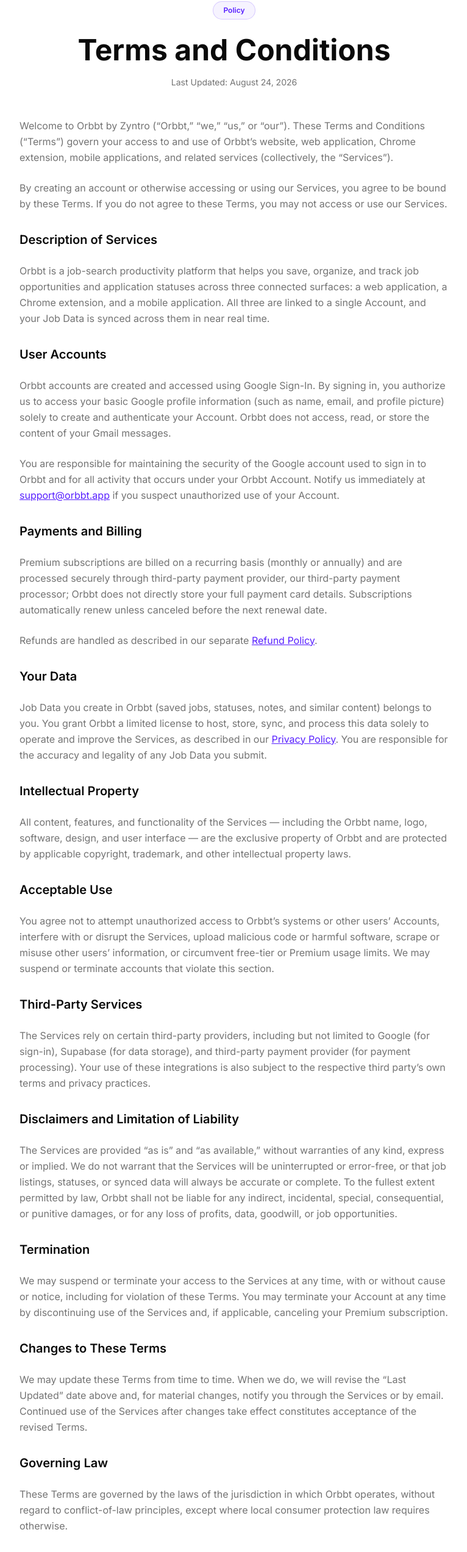
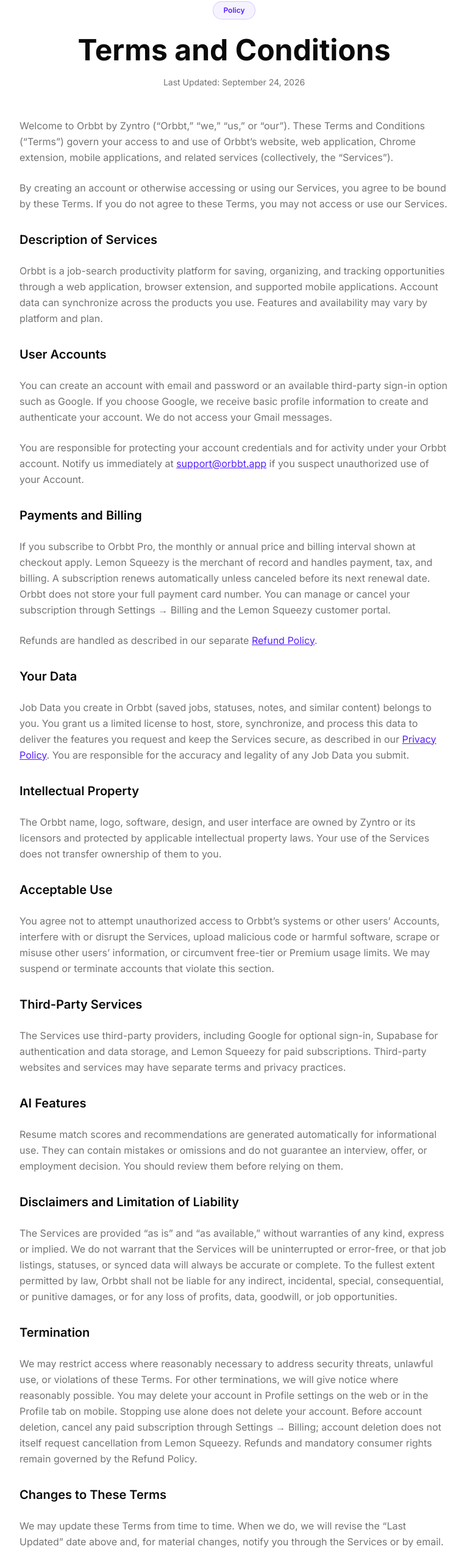
Before and after one commit to Zyntro-Official/orbbt-website, a Next.js app: page /terms in a window 1280 px wide. Shown: the part 159-2704 px from the top of the page at 61% size, without its empty margins (256-1022 px from the left). Built offline with nearby package versions, Linux system fonts and the light colour scheme.

Commit message:
Mirror from HasnainRaza026/orbbt-website

```diff
--- a/src/app/(sections)/(policies)/privacy/page.tsx
+++ b/src/app/(sections)/(policies)/privacy/page.tsx
@@ -6,6 +6,7 @@ Privacy Policy
 import AnimationContainer from "@/components/ui/animation-container"
 import { AppBadge } from "@/components/ui/app-badge"
 import type { Metadata } from "next"
+import Link from "next/link"
 
 // Metadata
 export const metadata: Metadata = {
@@ -30,7 +31,7 @@ export default function PrivacyPage() {
           </h1>
 
           <p className="mt-4 text-center text-sm text-muted-foreground">
-            Last Updated: September 7, 2026
+            Last Updated: September 24, 2026
           </p>
         </div>
 
@@ -38,8 +39,8 @@ export default function PrivacyPage() {
         <div className="space-y-6">
           {/* Introduction */}
           <p className="text-muted-foreground leading-relaxed">
-            This Privacy Policy explains how Orbbt (“Orbbt,” “we,” “us,” or
-            “our”) collects, uses, stores, shares, and protects information when
+            Orbbt is operated by Zyntro. This Privacy Policy explains how we
+            collect, uses, stores, shares, and protects information when
             you use our website, web application, browser extension, and mobile
             applications (collectively, the “Services”).
           </p>
@@ -51,8 +52,7 @@ export default function PrivacyPage() {
           </p>
 
           <p className="text-muted-foreground leading-relaxed">
-            By using the Services, you acknowledge the data practices described
-            in this Privacy Policy.
+            For questions about these practices, contact us at support@orbbt.app.
           </p>
 
           {/* Information We Collect */}
@@ -68,6 +68,8 @@ export default function PrivacyPage() {
             When you create an Orbbt Account, we may collect information such as
             your name, email address, profile picture, account preferences, and
             other information necessary to create and maintain your Account.
+            If you register with email and password, our authentication provider
+            processes your credentials to create and secure your account.
           </p>
 
           <p className="text-muted-foreground leading-relaxed">
@@ -89,14 +91,28 @@ export default function PrivacyPage() {
             “Job Data” may include job applications, job titles, companies,
             application statuses, job descriptions, locations, salaries,
             deadlines, job posting links, notes, professional contacts, company
-            information, resumes, and other job-search information that you
-            choose to store in Orbbt.
+            information, resume files you upload for analysis, analysis results, and other
+            job-search information you choose to provide. Uploaded resume files
+            are processed temporarily; completed analysis results may be saved
+            to your Account.
           </p>
 
           <p className="text-muted-foreground leading-relaxed">
             Job Data may be created through the Orbbt web application, browser
             extension, or mobile application and may be synchronized across
             your devices.
+          </p>
+
+          {/* Early access */}
+          <h3 className="text-lg font-semibold text-foreground mt-6">
+            Early Access and Communications
+          </h3>
+          <p className="text-muted-foreground leading-relaxed">
+            If you request early access or contact us about a waitlist, we may
+            collect the name, email address, and job-search category you
+            provide to respond to your request and send relevant product
+            updates. You can ask us to stop these messages or remove your
+            details by emailing support@orbbt.app.
           </p>
 
           {/* Browser Extension */}
@@ -216,12 +232,14 @@ export default function PrivacyPage() {
           </p>
 
           <p className="text-muted-foreground leading-relaxed">
-            Information submitted to an AI-powered feature is used to provide
-            the feature requested by you. We do not sell your Job Data or use
-            it for personalized advertising. Where third-party AI processing
-            services are used, information is shared only as necessary to
-            provide the requested AI functionality and is subject to applicable
-            privacy and security safeguards.
+            When you request a resume match, we send the uploaded resume and
+            relevant job details through our analysis infrastructure to a
+            configured third-party AI model provider. We save the resulting
+            match scores and recommendations to your Account. Temporary
+            uploaded files are removed after processing when cleanup succeeds.
+            The AI model provider may handle submitted content under its own
+            applicable terms and retention practices. We do not sell your Job
+            Data or use it for personalized advertising.
           </p>
 
           {/* Payments */}
@@ -230,16 +248,16 @@ export default function PrivacyPage() {
           </h2>
 
           <p className="text-muted-foreground leading-relaxed">
-            If you purchase an Orbbt Pro subscription, Payments and subscription billing are handled by third-party payment provider, which acts as the Merchant of Record for purchases of Orbbt Pro. Orbbt does
-            not directly collect or store your full payment card number or
-            payment credentials.
+            If you purchase an Orbbt Pro subscription, Lemon Squeezy handles
+            checkout, billing, taxes, and refunds as the merchant of record.
+            Orbbt does not directly collect or store your full payment card
+            number or payment credentials.
           </p>
 
           <p className="text-muted-foreground leading-relaxed">
-            We may receive information from third-party payment provider related to your purchase,
-            such as subscription status, transaction identifiers, billing
-            status, plan information, and other information required to manage
-            your subscription.
+            We receive purchase and subscription information from Lemon
+            Squeezy, such as transaction identifiers, plan, billing status,
+            and subscription status, to manage your access and support requests.
           </p>
 
           {/* How We Use Data */}
@@ -329,8 +347,17 @@ export default function PrivacyPage() {
             </li>
 
             <li>
-              <strong className="text-foreground">Third-Party Payment Provider</strong> — payment,
-              billing, subscription, tax, and transaction processing.
+              <strong className="text-foreground">Lemon Squeezy</strong> —
+              checkout, billing, refunds, taxes, and subscription management.
+            </li>
+            <li>
+              <strong className="text-foreground">Trigger.dev</strong> —
+              background processing for resume analysis and reminders.
+            </li>
+            <li>
+              <strong className="text-foreground">AI model provider</strong> —
+              processes resume text and job details for requested analyses.
+              The provider may change; contact us for the provider currently in use.
             </li>
           </ul>
 
@@ -345,7 +372,9 @@ export default function PrivacyPage() {
             If Orbbt is involved in a merger, acquisition, financing,
             reorganization, or sale of assets, information may be transferred
             as part of that transaction subject to applicable legal
-            requirements.
+            requirements. Any transfer of browser extension user data as part
+            of a merger, acquisition, or asset sale will require your explicit
+            prior consent under the Chrome Web Store Limited Use rules.
           </p>
 
           {/* Data Sync */}
@@ -360,6 +389,18 @@ export default function PrivacyPage() {
             transmitted between your device, Orbbt&apos;s servers, and the
             infrastructure providers necessary to provide the requested
             functionality.
+          </p>
+
+          {/* Cookies */}
+          <h2 className="text-xl font-semibold text-foreground mt-8">
+            Cookies and Device Storage
+          </h2>
+          <p className="text-muted-foreground leading-relaxed">
+            The web application uses cookies or similar browser storage to
+            maintain authentication and preferences. The extension also uses
+            extension storage for authentication and limited display data, as
+            described above. You can clear browser storage through your
+            browser settings, although doing so may sign you out.
           </p>
 
           {/* Security */}
@@ -453,8 +494,12 @@ export default function PrivacyPage() {
           </h2>
 
           <p className="text-muted-foreground leading-relaxed">
-            You may request deletion of your Orbbt Account and associated
-            personal information. When an Account is deleted, we will delete or
+            You can delete your Orbbt Account from Profile settings in the
+            web app or from the Profile tab in the mobile app. See our{" "}
+            <Link href="/delete-account" className="text-primary underline">
+              account deletion instructions
+            </Link>
+            . You may also request help by email. When an Account is deleted, we will delete or
             anonymize associated Job Data and personal information from our
             active systems, except for information that we are required or
             permitted to retain for legal, security, fraud-prevention,
@@ -487,7 +532,10 @@ export default function PrivacyPage() {
           <p className="text-muted-foreground leading-relaxed">
             We generally retain your Account information and Job Data for as
             long as your Account remains active or as necessary to provide the
-            Services.
+            Services. Temporary uploaded resume files are removed after
+            analysis or failed processing when cleanup succeeds; completed
+            analysis results remain in your Account until you delete them or
+            your Account.
           </p>
 
           <p className="text-muted-foreground leading-relaxed">
@@ -496,6 +544,21 @@ export default function PrivacyPage() {
             shorter or longer periods where reasonably necessary for security,
             fraud prevention, troubleshooting, legal compliance, financial
             obligations, dispute resolution, or enforcement of our agreements.
+          </p>
+
+          {/* Legal grounds */}
+          <h2 className="text-xl font-semibold text-foreground mt-8">
+            Legal Grounds and Additional Rights
+          </h2>
+          <p className="text-muted-foreground leading-relaxed">
+            Where applicable data protection law requires a legal basis, we
+            process account and job data to provide the Services you request;
+            security and diagnostic data to protect and maintain the Services;
+            billing data to meet contractual and legal obligations; and
+            optional communications and notifications according to your
+            choices. Depending on your location, you may withdraw consent for
+            optional processing and lodge a complaint with your data
+            protection authority.
           </p>
 
           {/* Children */}
--- a/src/app/(sections)/(policies)/refund/page.tsx
+++ b/src/app/(sections)/(policies)/refund/page.tsx
@@ -34,14 +34,15 @@ export default function RefundPage() {
 
           {/* Last Updated */}
           <p className="mt-4 text-center text-sm text-muted-foreground">
-            Last Updated: August 24, 2026
+            Last Updated: September 24, 2026
           </p>
         </div>
 
         {/* Content */}
         <div className="space-y-6">
           <p className="text-muted-foreground leading-relaxed">
-            This Refund Policy applies to Premium subscriptions purchased through Orbbt (“Orbbt,” “we,” “us,” or “our”). It should be read together with our{" "}
+            This Refund Policy applies to Orbbt Pro subscriptions purchased
+            through Lemon Squeezy. It should be read together with our{" "}
             <Link href="/terms" className="text-primary underline">
               Terms and Conditions
             </Link>
@@ -52,14 +53,21 @@ export default function RefundPage() {
             General Policy
           </h2>
           <p className="text-muted-foreground leading-relaxed">
-            Premium subscriptions are billed on a recurring basis (monthly or annually) through our third-party payment provider. Subscription fees are generally non-refundable, except as described below or where required by applicable law.
+            Orbbt Pro is billed monthly or annually through Lemon Squeezy,
+            the merchant of record. Refunds are available under the policy
+            below and where required by applicable law.
           </p>
 
           <h2 className="text-xl font-semibold text-foreground mt-8">
             7-Day Window
           </h2>
           <p className="text-muted-foreground leading-relaxed">
-            If you are unsatisfied with Premium, or experience technical issues that prevent you from using core features, you may request a refund within 7 days of your initial purchase or of a renewal charge. We review such requests on a case-by-case basis.
+            You may request a refund within seven calendar days of an
+            initial purchase or renewal charge. We review requests
+            individually, considering the reason for the request, usage of
+            the paid features, and any technical problems. A request within
+            seven days is not an automatic refund guarantee. This does not
+            limit any refund or withdrawal rights required by law.
           </p>
           <p className="text-muted-foreground leading-relaxed">
             To request a refund, email{" "}
@@ -73,21 +81,34 @@ export default function RefundPage() {
             How Refunds Are Processed
           </h2>
           <p className="text-muted-foreground leading-relaxed">
-            Approved refunds are issued to the original payment method via the third-party payment provider. Processing times may vary depending on your bank or card provider, but typically take 5–10 business days to appear once approved.
+            Approved refunds are issued to the original payment method by
+            Lemon Squeezy. Your bank or payment method determines when the
+            credit appears; it may take up to ten business days. Pro access
+            associated with a refunded charge may end when the refund is
+            processed.
           </p>
 
           <h2 className="text-xl font-semibold text-foreground mt-8">
             Cancellations
           </h2>
           <p className="text-muted-foreground leading-relaxed">
-            You may cancel your Premium subscription at any time from your Account settings. Cancellation stops future billing but does not automatically trigger a refund for the current billing period — you will retain Premium access until the end of the period you’ve already paid for, unless you separately qualify for a refund under the 7-Day Window section.
+            You may cancel a Pro subscription through Settings → Billing in
+            the web app, which opens the Lemon Squeezy customer portal.
+            Cancellation stops future renewal charges. Unless the charge is
+            refunded, Pro access remains available through the end of the
+            paid billing period. Deleting your Orbbt account does not itself
+            cancel billing, so cancel your subscription before deletion.
           </p>
 
           <h2 className="text-xl font-semibold text-foreground mt-8">
             Non-Refundable Situations
           </h2>
           <p className="text-muted-foreground leading-relaxed">
-            Refunds are generally not available for requests made more than 7 days after the relevant charge; partial-period cancellations after the 7-day window; accounts terminated for violation of our Terms and Conditions; or charges where the Services were used substantially throughout the billing period, absent a genuine technical issue.
+            After the seven-day window, partial-period cancellations do not
+            ordinarily qualify for a refund. We will review duplicate or
+            unauthorized charges, service failures, and other exceptional
+            circumstances individually. This policy does not limit statutory
+            rights, including any applicable right of withdrawal.
           </p>
 
           <h2 className="text-xl font-semibold text-foreground mt-8">
--- a/src/app/(sections)/(policies)/terms/page.tsx
+++ b/src/app/(sections)/(policies)/terms/page.tsx
@@ -34,7 +34,7 @@ export default function TermsPage() {
 
           {/* Last Updated */}
           <p className="mt-4 text-center text-sm text-muted-foreground">
-            Last Updated: August 24, 2026
+            Last Updated: September 24, 2026
           </p>
         </div>
 
@@ -51,17 +51,24 @@ export default function TermsPage() {
             Description of Services
           </h2>
           <p className="text-muted-foreground leading-relaxed">
-            Orbbt is a job-search productivity platform that helps you save, organize, and track job opportunities and application statuses across three connected surfaces: a web application, a Chrome extension, and a mobile application. All three are linked to a single Account, and your Job Data is synced across them in near real time.
+            Orbbt is a job-search productivity platform for saving, organizing,
+            and tracking opportunities through a web application, browser
+            extension, and supported mobile applications. Account data can
+            synchronize across the products you use. Features and availability
+            may vary by platform and plan.
           </p>
 
           <h2 className="text-xl font-semibold text-foreground mt-8">
             User Accounts
           </h2>
           <p className="text-muted-foreground leading-relaxed">
-            Orbbt accounts are created and accessed using Google Sign-In. By signing in, you authorize us to access your basic Google profile information (such as name, email, and profile picture) solely to create and authenticate your Account. Orbbt does not access, read, or store the content of your Gmail messages.
+            You can create an account with email and password or an available
+            third-party sign-in option such as Google. If you choose Google,
+            we receive basic profile information to create and authenticate
+            your account. We do not access your Gmail messages.
           </p>
           <p className="text-muted-foreground leading-relaxed">
-            You are responsible for maintaining the security of the Google account used to sign in to Orbbt and for all activity that occurs under your Orbbt Account. Notify us immediately at{" "}
+            You are responsible for protecting your account credentials and for activity under your Orbbt account. Notify us immediately at{" "}
             <a href="mailto:support@orbbt.app" className="text-primary underline">
               support@orbbt.app
             </a>{" "}
@@ -72,7 +79,13 @@ export default function TermsPage() {
             Payments and Billing
           </h2>
           <p className="text-muted-foreground leading-relaxed">
-            Premium subscriptions are billed on a recurring basis (monthly or annually) and are processed securely through third-party payment provider, our third-party payment processor; Orbbt does not directly store your full payment card details. Subscriptions automatically renew unless canceled before the next renewal date.
+            If you subscribe to Orbbt Pro, the monthly or annual price and
+            billing interval shown at checkout apply. Lemon Squeezy is the
+            merchant of record and handles payment, tax, and billing. A
+            subscription renews automatically unless canceled before its next
+            renewal date. Orbbt does not store your full payment card number.
+            You can manage or cancel your subscription through Settings →
+            Billing and the Lemon Squeezy customer portal.
           </p>
           <p className="text-muted-foreground leading-relaxed">
             Refunds are handled as described in our separate{" "}
@@ -86,7 +99,7 @@ export default function TermsPage() {
             Your Data
           </h2>
           <p className="text-muted-foreground leading-relaxed">
-            Job Data you create in Orbbt (saved jobs, statuses, notes, and similar content) belongs to you. You grant Orbbt a limited license to host, store, sync, and process this data solely to operate and improve the Services, as described in our{" "}
+            Job Data you create in Orbbt (saved jobs, statuses, notes, and similar content) belongs to you. You grant us a limited license to host, store, synchronize, and process this data to deliver the features you request and keep the Services secure, as described in our{" "}
             <Link href="/privacy" className="text-primary underline">
               Privacy Policy
             </Link>
@@ -97,7 +110,7 @@ export default function TermsPage() {
             Intellectual Property
           </h2>
           <p className="text-muted-foreground leading-relaxed">
-            All content, features, and functionality of the Services — including the Orbbt name, logo, software, design, and user interface — are the exclusive property of Orbbt and are protected by applicable copyright, trademark, and other intellectual property laws.
+            The Orbbt name, logo, software, design, and user interface are owned by Zyntro or its licensors and protected by applicable intellectual property laws. Your use of the Services does not transfer ownership of them to you.
           </p>
 
           <h2 className="text-xl font-semibold text-foreground mt-8">
@@ -111,7 +124,20 @@ export default function TermsPage() {
             Third-Party Services
           </h2>
           <p className="text-muted-foreground leading-relaxed">
-            The Services rely on certain third-party providers, including but not limited to Google (for sign-in), Supabase (for data storage), and third-party payment provider (for payment processing). Your use of these integrations is also subject to the respective third party’s own terms and privacy practices.
+            The Services use third-party providers, including Google for
+            optional sign-in, Supabase for authentication and data storage,
+            and Lemon Squeezy for paid subscriptions. Third-party websites
+            and services may have separate terms and privacy practices.
+          </p>
+
+          <h2 className="text-xl font-semibold text-foreground mt-8">
+            AI Features
+          </h2>
+          <p className="text-muted-foreground leading-relaxed">
+            Resume match scores and recommendations are generated automatically
+            for informational use. They can contain mistakes or omissions and
+            do not guarantee an interview, offer, or employment decision. You
+            should review them before relying on them.
           </p>
 
           <h2 className="text-xl font-semibold text-foreground mt-8">
@@ -125,7 +151,15 @@ export default function TermsPage() {
             Termination
           </h2>
           <p className="text-muted-foreground leading-relaxed">
-            We may suspend or terminate your access to the Services at any time, with or without cause or notice, including for violation of these Terms. You may terminate your Account at any time by discontinuing use of the Services and, if applicable, canceling your Premium subscription.
+            We may restrict access where reasonably necessary to address
+            security threats, unlawful use, or violations of these Terms. For
+            other terminations, we will give notice where reasonably possible.
+            You may delete your account in Profile settings on the web or in
+            the Profile tab on mobile. Stopping use alone does not delete
+            your account. Before account deletion, cancel any paid
+            subscription through Settings → Billing; account deletion does
+            not itself request cancellation from Lemon Squeezy. Refunds and
+            mandatory consumer rights remain governed by the Refund Policy.
           </p>
 
           <h2 className="text-xl font-semibold text-foreground mt-8">
@@ -139,7 +173,9 @@ export default function TermsPage() {
             Governing Law
           </h2>
           <p className="text-muted-foreground leading-relaxed">
-            These Terms are governed by the laws of the jurisdiction in which Orbbt operates, without regard to conflict-of-law principles, except where local consumer protection law requires otherwise.
+            These Terms are governed by the laws of Pakistan, except where
+            mandatory consumer protection laws in your place of residence
+            apply.
           </p>
 
           <h2 className="text-xl font-semibold text-foreground mt-8">
```
Also changed, not shown: src/app/(sections)/delete-account/page.tsx (added, +67 -0 lines).
